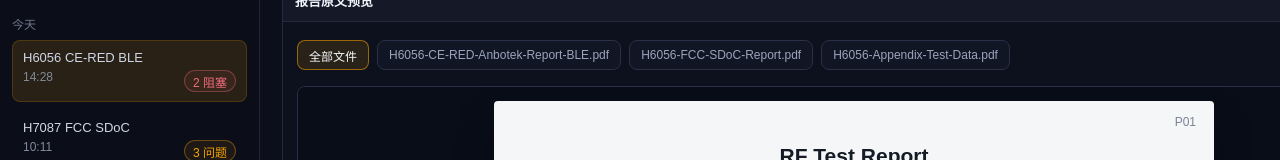
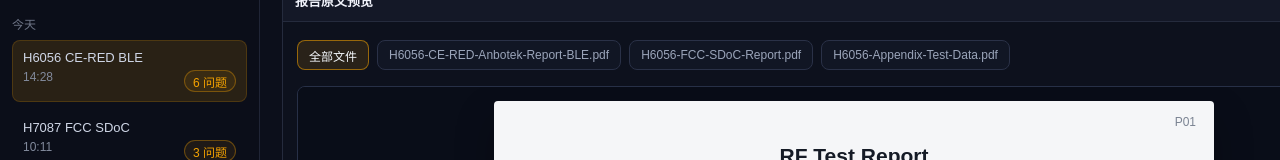
Before and after one commit to Lynne0821/cert-prototypes, a plain HTML site: page 草稿报告智能审核原型_v2.0_950.html in a window 1280 px wide. Shown: the part 149-309 px from the top of the page. Drawn offline with Linux system fonts and the light colour scheme.

Commit message:
更新报告智能审核原型：左侧列表状态统一显示为问题总数
Co-authored-by: Cursor <cursoragent@cursor.com>

```diff
--- a/草稿报告智能审核原型_v2.0_950.html
+++ b/草稿报告智能审核原型_v2.0_950.html
@@ -151,7 +151,7 @@
         <div class="date-title">今天</div>
         <div class="record active" data-name="H6056-CE-RED-Anbotek-Report-BLE.pdf" data-total="6" data-block="2" data-critical="0" data-risk="3" data-info="1" data-fp="0">
           H6056 CE-RED BLE
-          <span class="sub"><span>14:28</span><span class="badge danger">2 阻塞</span></span>
+          <span class="sub"><span>14:28</span><span class="badge warn">6 问题</span></span>
         </div>
         <div class="record" data-name="H7087-FCC-SDoC-Draft.pdf" data-total="3" data-block="1" data-critical="0" data-risk="1" data-info="1" data-fp="0">
           H7087 FCC SDoC
```
